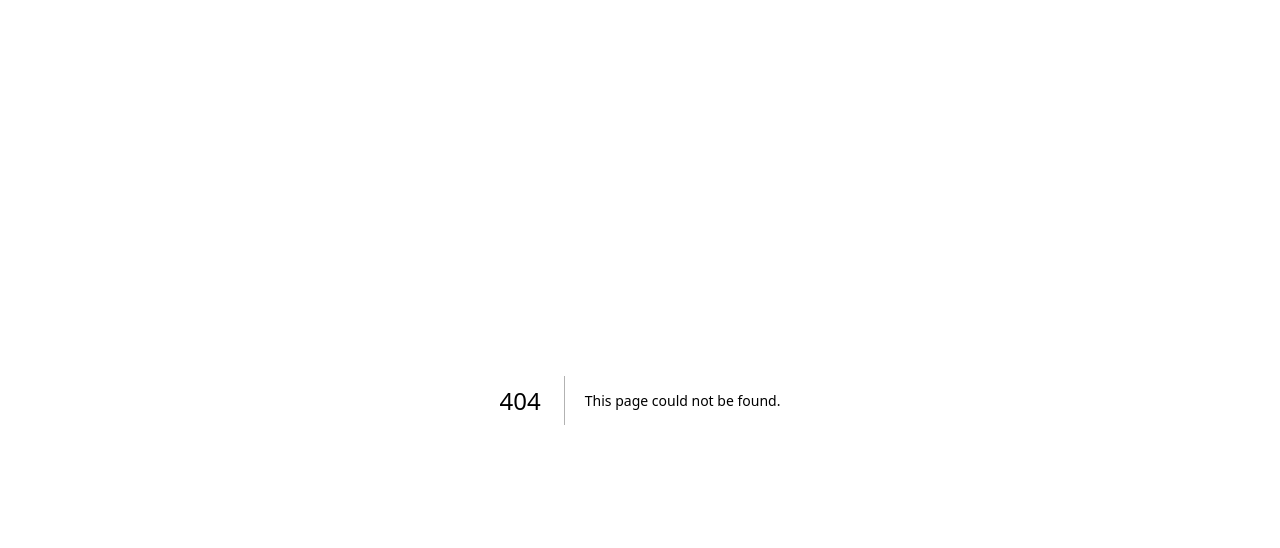
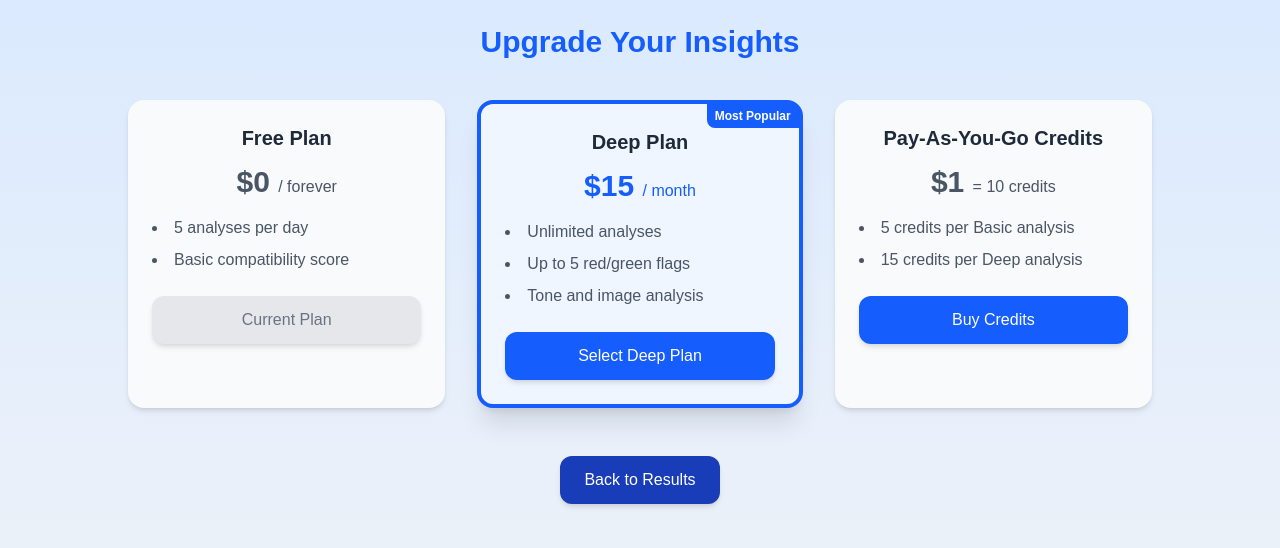
Before and after one commit to rodneyg/flag-finder, a Next.js app: page /payment in a window 1280 px wide. Before the commit this address had no page. Shown: the top 548 px of the page. Built offline with nearby package versions, Linux system fonts and the light colour scheme.

Commit message:
Implement Payment Page with pricing plans

```diff
--- /dev/null
+++ b/app/payment/page.tsx
@@ -0,0 +1,61 @@
+"use client";
+
+import Link from 'next/link';
+
+export default function Payment() {
+  return (
+    <div className="min-h-screen bg-gradient-to-b from-blue-100 to-gray-100 p-6">
+      <div className="max-w-5xl mx-auto">
+        <h1 className="text-3xl font-bold text-blue-600 text-center mb-10">Upgrade Your Insights</h1>
+        <div className="flex flex-col md:flex-row gap-8 mb-12">
+          <div className="card flex-1 bg-gray-50 shadow-md rounded-2xl p-6">
+            <h2 className="text-xl font-semibold text-gray-800 mb-3 text-center">Free Plan</h2>
+            <p className="text-3xl font-bold text-gray-600 mb-4 text-center">$0 <span className="text-base font-normal">/ forever</span></p>
+            <ul className="list-disc list-inside text-gray-600 space-y-2 mb-6">
+              <li>5 analyses per day</li>
+              <li>Basic compatibility score</li>
+            </ul>
+            <div className="w-full flex justify-center">
+              <button className="w-full text-base text-gray-500 bg-gray-200 rounded-xl py-3 px-6 shadow-md cursor-not-allowed text-center">
+                Current Plan
+              </button>
+            </div>
+          </div>
+          <div className="card flex-1 bg-blue-50 shadow-xl rounded-2xl p-6 border-4 border-blue-600 relative">
+            <span className="absolute top-0 right-0 bg-blue-600 text-white text-xs font-semibold px-2 py-1 rounded-bl-lg rounded-tr-lg">Most Popular</span>
+            <h2 className="text-xl font-semibold text-gray-800 mb-3 text-center">Deep Plan</h2>
+            <p className="text-3xl font-bold text-blue-600 mb-4 text-center">$15 <span className="text-base font-normal">/ month</span></p>
+            <ul className="list-disc list-inside text-gray-600 space-y-2 mb-6">
+              <li>Unlimited analyses</li>
+              <li>Up to 5 red/green flags</li>
+              <li>Tone and image analysis</li>
+            </ul>
+            <div className="w-full flex justify-center">
+              <Link href="https://stripe.com" className="w-full text-base text-white bg-blue-600 hover:bg-blue-700 rounded-xl py-3 px-6 shadow-md hover:shadow-lg transition-shadow text-center">
+                Select Deep Plan
+              </Link>
+            </div>
+          </div>
+          <div className="card flex-1 bg-gray-50 shadow-md rounded-2xl p-6">
+            <h2 className="text-xl font-semibold text-gray-800 mb-3 text-center">Pay-As-You-Go Credits</h2>
+            <p className="text-3xl font-bold text-gray-600 mb-4 text-center">$1 <span className="text-base font-normal">= 10 credits</span></p>
+            <ul className="list-disc list-inside text-gray-600 space-y-2 mb-6">
+              <li>5 credits per Basic analysis</li>
+              <li>15 credits per Deep analysis</li>
+            </ul>
+            <div className="w-full flex justify-center">
+              <Link href="https://stripe.com" className="w-full text-base text-white bg-blue-600 hover:bg-blue-700 rounded-xl py-3 px-6 shadow-md hover:shadow-lg transition-shadow text-center">
+                Buy Credits
+              </Link>
+            </div>
+          </div>
+        </div>
+        <div className="text-center">
+          <Link href="/results" className="btn inline-block text-base text-white bg-blue-800 hover:bg-blue-900 rounded-xl !py-3 !px-6 shadow-md hover:shadow-lg transition-shadow">
+            Back to Results
+          </Link>
+        </div>
+      </div>
+    </div>
+  );
+}
```
